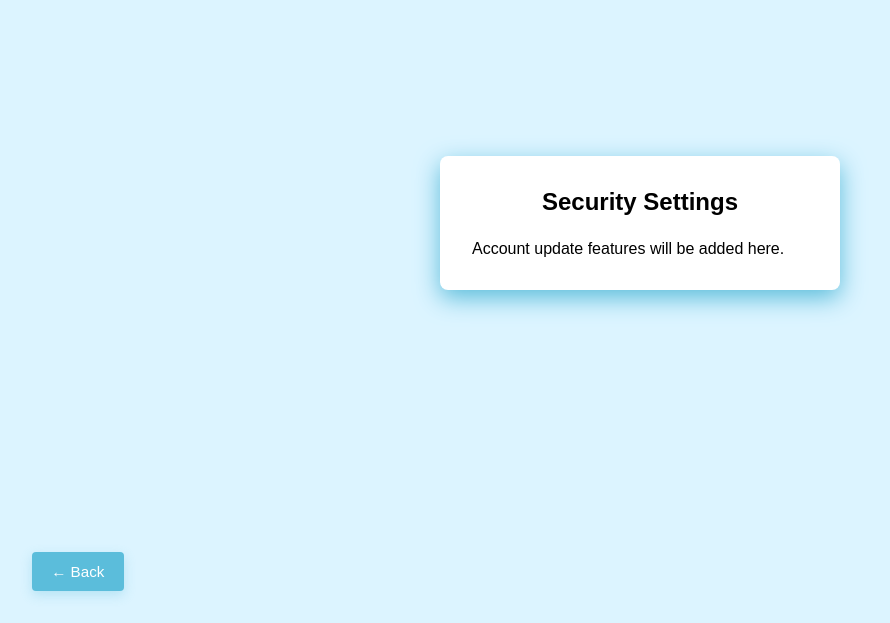
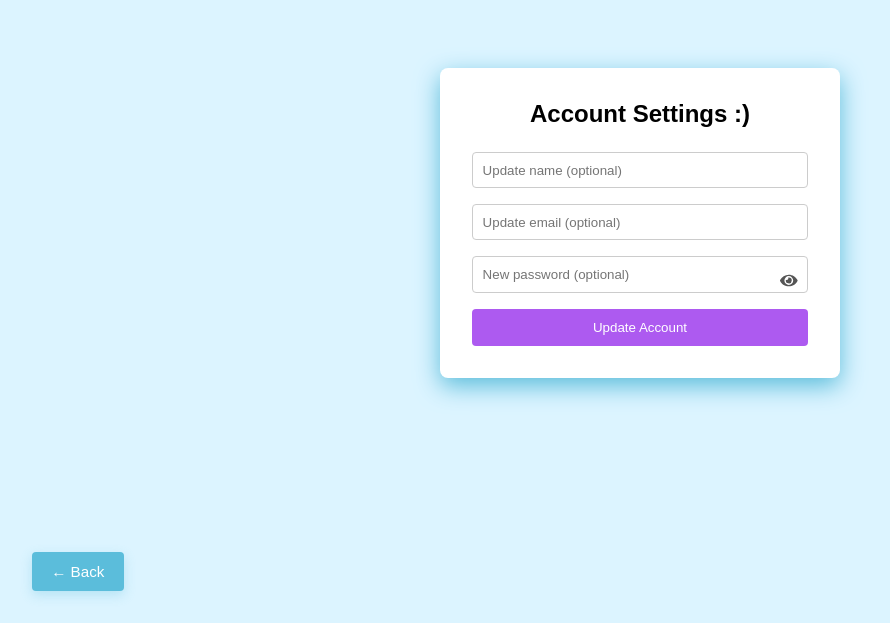
Before and after one commit to 2339036/medication-adherence-system, a React app in the folder frontend/: page /account in a window 1280 px wide. Shown: the part 177-800 px from the top of the page, without its empty margins (0-890 px from the left). Built offline with nearby package versions, Linux system fonts and the light colour scheme; sample sign-in values are in the browser's storage; the HTML template or start-up script is replaced by a standard one.

Commit message:
Sprint 6: Add account update UI with password toggle

```diff
--- a/frontend/src/pages/Account.jsx
+++ b/frontend/src/pages/Account.jsx
@@ -1,17 +1,133 @@
 // Account.jsx
 // Allows users to manage account and security settings
 
-import { useNavigate } from "react-router-dom";
+import { useState } from "react";
+import { FaEye, FaEyeSlash } from "react-icons/fa";
+import { updateProfile } from "../services/authService";
 import BackButton from "../components/BackButton";
 
 function Account() {
-  const navigate = useNavigate();
+  // Input state
+  const [name, setName] = useState("");
+  const [email, setEmail] = useState("");
+
+  // Password state
+  const [password, setPassword] = useState("");
+  const [confirmPassword, setConfirmPassword] = useState("");
+
+  // UI state
+  const [showPassword, setShowPassword] = useState(false);
+  const [showConfirmPassword, setShowConfirmPassword] = useState(false);
+  const [message, setMessage] = useState("");
+  const [loading, setLoading] = useState(false);
+
+  // Only show confirm password field if user is trying to change password
+  const isChangingPassword = password.trim().length > 0;
+
+  const handleSubmit = async (e) => {
+    e.preventDefault();
+    setMessage("");
+
+    // If they typed a new password, confirm must match
+    if (isChangingPassword && password !== confirmPassword) {
+      setMessage("Passwords do not match");
+      return;
+    }
+
+    // Build payload ONLY with fields that have been entered
+    const payload = {};
+    if (name.trim()) payload.name = name.trim();
+    if (email.trim()) payload.email = email.trim();
+    if (isChangingPassword) payload.password = password;
+
+    // If user didn't enter anything, don't call backend
+    if (Object.keys(payload).length === 0) {
+      setMessage("Please enter at least one field to update");
+      return;
+    }
+
+    setLoading(true);
+
+    const result = await updateProfile(payload);
+
+    setLoading(false);
+
+    setMessage(result.message || "Profile updated");
+
+    // Clear password fields after a password update attempt (security)
+    setPassword("");
+    setConfirmPassword("");
+  };
+
   return (
     <div className="page-container">
       <BackButton />
+
       <div className="card">
-        <h2>Security Settings</h2>
-        <p>Account update features will be added here.</p>
+        <h2>Account Settings :)</h2>
+
+        <form onSubmit={handleSubmit}>
+          {/* Name (optional) */}
+          <input
+            type="text"
+            placeholder="Update name (optional)"
+            value={name}
+            onChange={(e) => setName(e.target.value)}
+          />
+
+          {/* Email (optional) */}
+          <input
+            type="email"
+            placeholder="Update email (optional)"
+            value={email}
+            onChange={(e) => setEmail(e.target.value)}
+          />
+
+          {/* New password (optional) */}
+          <div className="password-wrapper">
+            <input
+              type={showPassword ? "text" : "password"}
+              placeholder="New password (optional)"
+              value={password}
+              onChange={(e) => setPassword(e.target.value)}
+            />
+
+            <span
+              className="eye-icon"
+              onClick={() => setShowPassword((prev) => !prev)}
+              title={showPassword ? "Hide password" : "Show password"}
+            >
+              {showPassword ? <FaEyeSlash /> : <FaEye />}
+            </span>
+          </div>
+
+          {/* Confirm password (only when changing password) */}
+          {isChangingPassword && (
+            <div className="password-wrapper">
+              <input
+                type={showConfirmPassword ? "text" : "password"}
+                placeholder="Confirm new password"
+                value={confirmPassword}
+                onChange={(e) => setConfirmPassword(e.target.value)}
+                required
+              />
+
+              <span
+                className="eye-icon"
+                onClick={() => setShowConfirmPassword((prev) => !prev)}
+                title={showConfirmPassword ? "Hide password" : "Show password"}
+              >
+                {showConfirmPassword ? <FaEyeSlash /> : <FaEye />}
+              </span>
+            </div>
+          )}
+
+          <button type="submit" disabled={loading}>
+            {loading ? "Updating..." : "Update Account"}
+          </button>
+        </form>
+
+        {message && <p className="message">{message}</p>}
       </div>
     </div>
   );
--- a/frontend/src/services/authService.js
+++ b/frontend/src/services/authService.js
@@ -62,3 +62,23 @@ export const resetPassword = async (token, password) => {
     return { message: "Password reset failed" };
   }
 };
+
+export const updateProfile = async (profileData) => {
+  try {
+    const token = localStorage.getItem("token");
+
+    const response = await fetch(`${API_URL}/update-profile`, {
+      method: "PUT",
+      headers: {
+        "Content-Type": "application/json",
+        Authorization: `Bearer ${token}`
+      },
+      body: JSON.stringify(profileData)
+    });
+
+    return await response.json();
+  } catch (error) {
+    console.error("Profile update failed", error);
+    return { message: "Profile update failed" };
+  }
+};
```
